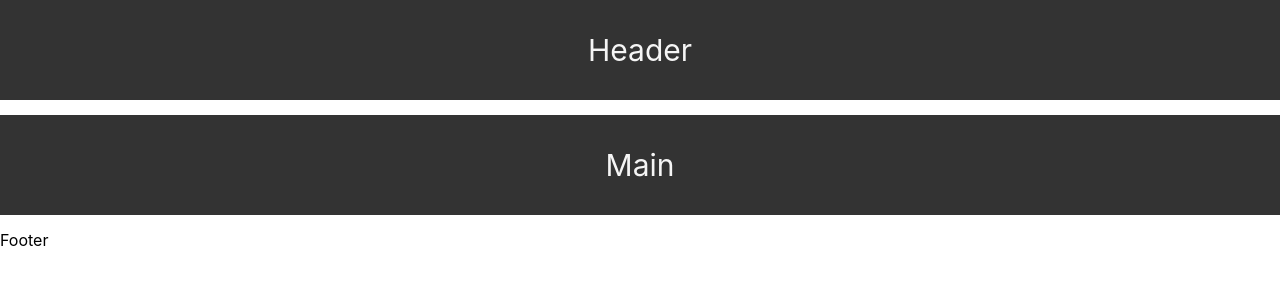
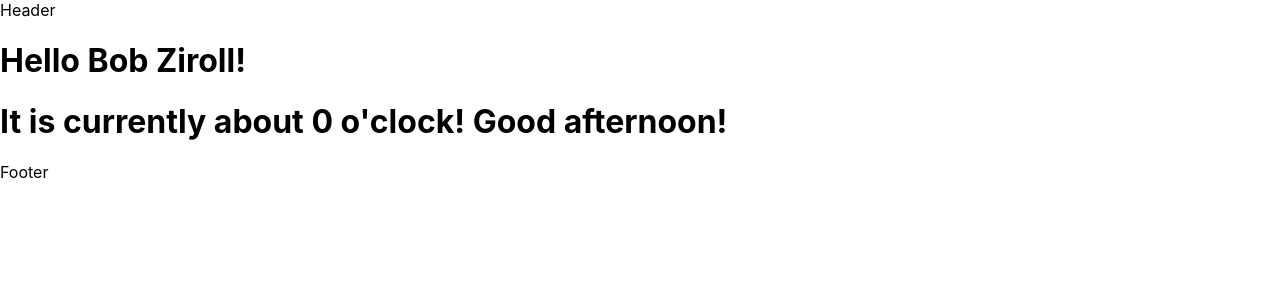
Before and after one commit to alyabev0/React-Todo-Telegram-Bot, a React (Create React App) app: page / in a window 1280 px wide. Shown: the top 300 px of the page. Built offline with nearby package versions, Linux system fonts and the light colour scheme.

Commit message:
usual commit

```diff
--- a/src/components/Header.css
+++ b/src/components/Header.css
@@ -1,4 +1,4 @@
-.navbar {
+/* .navbar {
     height: 100px;
     background-color: #333;
     color: whitesmoke;
@@ -8,4 +8,4 @@
     display: flex;
     justify-content: center;
     align-items: center;
-    }
+    } */
--- a/src/components/MainContent.css
+++ b/src/components/MainContent.css
@@ -1,4 +1,4 @@
-.main{
+/* .main{
     height: 100px;
     background-color: #333;
     color: whitesmoke;
@@ -8,4 +8,4 @@
     display: flex;
     justify-content: center;
     align-items: center;
-}
+} */
--- a/src/components/MainContent.js
+++ b/src/components/MainContent.js
@@ -5,9 +5,34 @@ import React from 'react';
 const MainContent = () => (
     <React.Fragment>
       <main className='main'>
-        Main
+        <AppFunc />
       </main>
       </React.Fragment>
   );
 
+  const AppFunc = () => {
+    const firstName = "Bob"
+    const lastName = "Ziroll"
+
+    const date = new Date()
+    const hours = date.getHours()
+    var timeOfDay
+
+    if (hours < 12) {
+      timeOfDay = "morning"
+      } else if (hours >= 12 && hours < 17) {
+      timeOfDay = "afternoon"
+      } else {
+      timeOfDay = "night"
+      }
+
+    return (
+    <div>
+    <h1>Hello {`${firstName} ${lastName}`}!</h1>
+
+    <h1>It is currently about {date.getHours() % 12} o'clock!  Good {timeOfDay}!</h1>
+    </div>
+    )
+    }
+
   export default MainContent;
```
